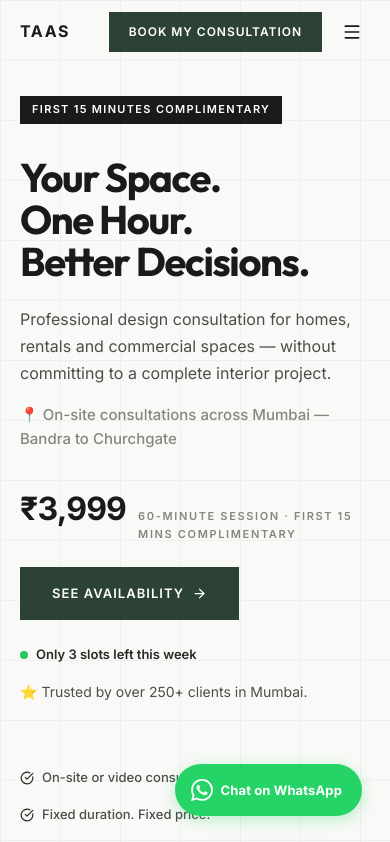
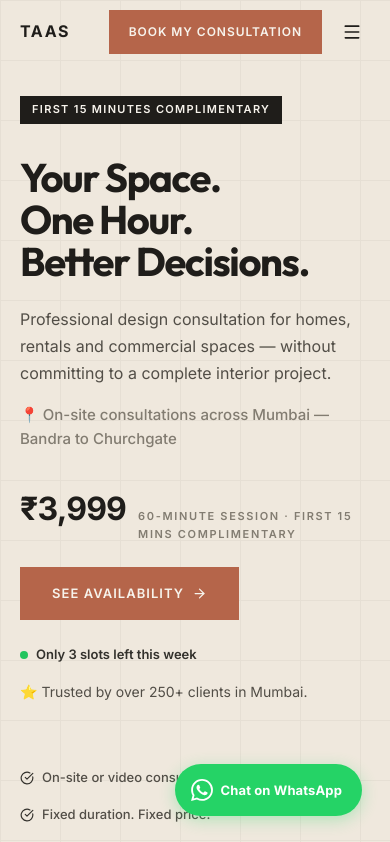
Before and after one commit to SHARV12456/TAAS, a Next.js app: page / in a window 390 px wide. Shown: the top 842 px of the page. Built offline with nearby package versions, Linux system fonts and the light colour scheme.

Commit message:
style: apply warm ivory and terracotta palette, fix mobile touch targets (min-height 44px)

```diff
--- a/src/app/globals.css
+++ b/src/app/globals.css
@@ -5,20 +5,20 @@
   --font-primary: 'Inter', 'Helvetica Neue', -apple-system, BlinkMacSystemFont, sans-serif;
   --font-heading: 'Outfit', 'Helvetica Neue', -apple-system, BlinkMacSystemFont, sans-serif;
 
-  /* Color Tokens - Modern Editorial (Warm Neutrals & Sage) */
-  --color-white: #ffffff;
-  --color-off-white: #F9F9F7;
-  --color-paper: #F1EFEA;
-  --color-light-grey: #E2DFD8;
-  --color-mid-grey: #B8B5AE;
-  --color-grey: #87857F;
-  --color-charcoal-light: #4F4D4A;
-  --color-charcoal: #292825;
-  --color-near-black: #1A1A18;
-  --color-black: #0F0E0D;
+  /* Color Tokens - Warm Ivory & Terracotta */
+  --color-white: #F7F3EC; /* Primary Background */
+  --color-off-white: #EFE8DD; /* Alternate / Cards */
+  --color-paper: #E6DFD4;
+  --color-light-grey: #D8D2C7;
+  --color-mid-grey: #B5AEA1;
+  --color-grey: #827C71;
+  --color-charcoal-light: #524E47;
+  --color-charcoal: #33312C;
+  --color-near-black: #1F1D1A; /* Softened text color */
+  --color-black: #12100E;
 
   /* Accent */
-  --color-accent: #2C4234; /* Deep Forest / Sage */
+  --color-accent: #B5654A; /* Deep Terracotta / Clay */
   --color-accent-warm: #8C4A32; /* Architectural Rust */
 
   /* Spacing */
@@ -180,6 +180,7 @@ body {
   transition: all 0.2s ease;
   white-space: nowrap;
   padding: 0.875rem 2rem;
+  min-height: 44px; /* Mobile touch target compliance */
 }
 
 .btn-primary {
@@ -234,7 +235,7 @@ body {
 
 /* Card */
 .card {
-  background: var(--color-white);
+  background: var(--color-off-white);
   border: 1px solid var(--color-light-grey);
   transition: all 0.25s ease;
 }
@@ -256,6 +257,7 @@ body {
   padding: 0.875rem 1rem;
   transition: border-color 0.2s ease;
   outline: none;
+  min-height: 44px; /* Mobile touch target compliance */
 }
 
 .input:focus {
@@ -534,6 +536,7 @@ body {
   font-weight: 500;
   color: var(--color-near-black);
   transition: color 0.2s ease;
+  min-height: 44px; /* Mobile touch target compliance */
 }
 
 .accordion-trigger:hover {
```
